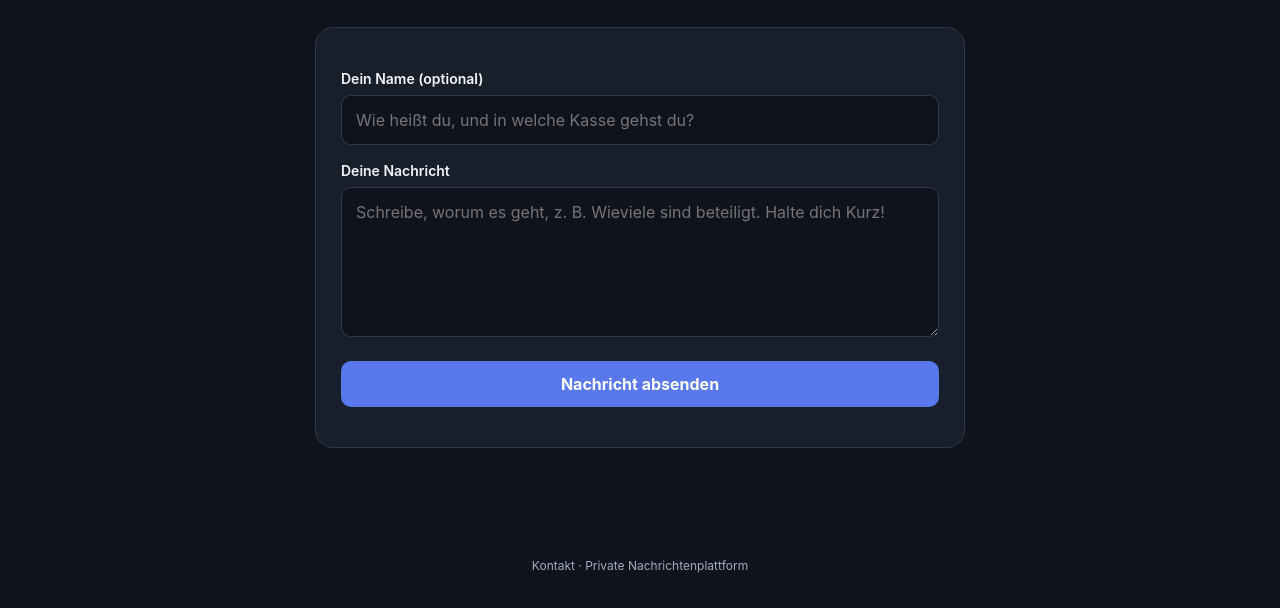
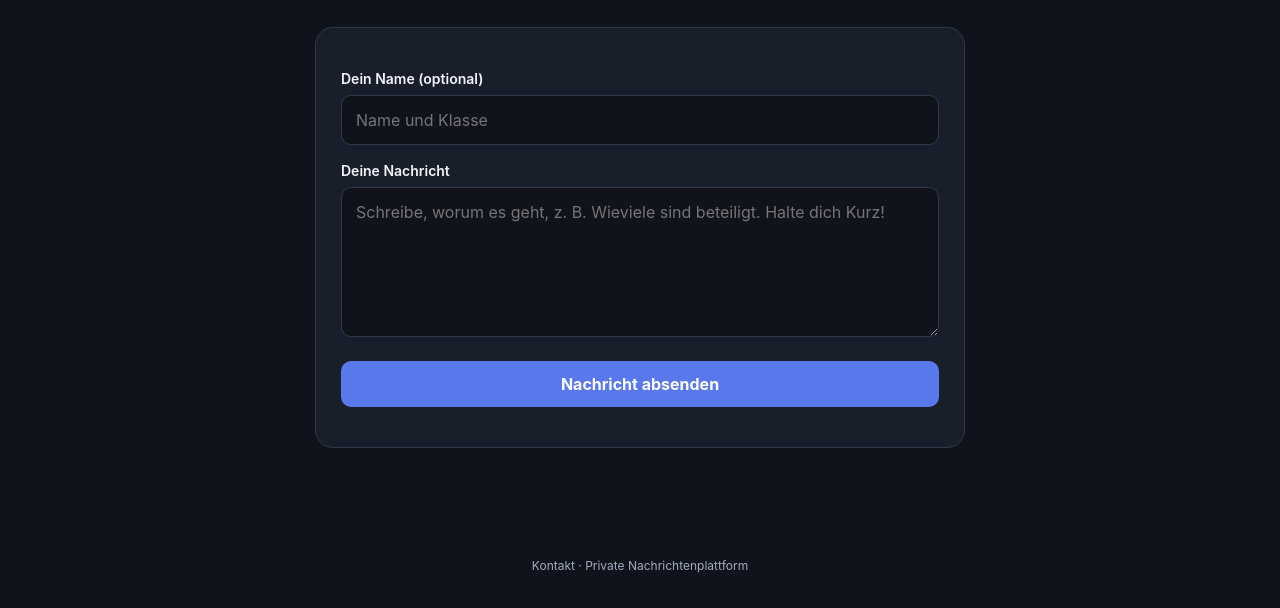
Before and after one commit to streitschlichter-fkg/Kontakt, a plain HTML site: page index.html in a window 1280 px wide. Shown: the part 277-885 px from the top of the page. Drawn offline with Linux system fonts and the light colour scheme; a script that the page names is missing.

Commit message:
Update placeholder text for senderName input

```diff
--- a/index.html
+++ b/index.html
@@ -160,7 +160,7 @@ a { color: var(--accent); }
         id="senderName"
         type="text"
         maxlength="80"
-        placeholder="Wie heißt du, und in welche Kasse gehst du?"
+        placeholder="Name und Klasse"
       >
 
       <label for="message">Deine Nachricht</label>
```
